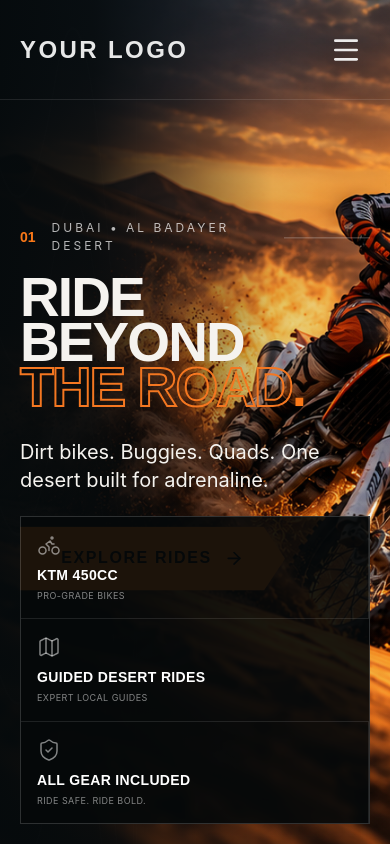
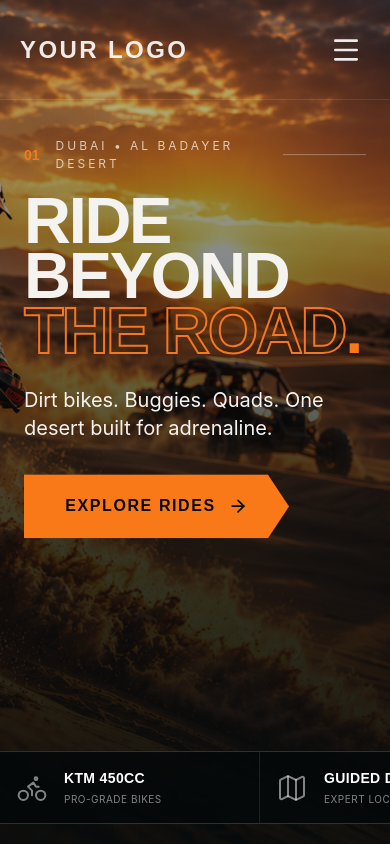
Before and after one commit to rameezwangde/Dirt-Bike, a React app: page / in a window 390 px wide. Shown: the top 844 px of the page. Built offline with nearby package versions, Linux system fonts and the light colour scheme; the HTML template or start-up script is replaced by a standard one.

Commit message:
feat: add Hero component and associated content and experience bar subcomponents

```diff
--- a/src/components/ExperienceBar.jsx
+++ b/src/components/ExperienceBar.jsx
@@ -8,37 +8,36 @@ const ExperienceBar = () => {
       initial={{ opacity: 0, y: 50 }}
       animate={{ opacity: 1, y: 0 }}
       transition={{ duration: 0.8, delay: 0.65, ease: "easeOut" }}
-      className="absolute z-30 left-[20px] right-[20px] lg:left-[40px] lg:right-[40px] bottom-[20px] lg:bottom-[25px] grid grid-cols-1 md:grid-cols-3 lg:grid-cols-[1fr_1.25fr_1.1fr] h-auto lg:h-[112px]"
+      className="absolute z-30 left-0 right-0 lg:left-[40px] lg:right-[40px] bottom-[20px] lg:bottom-[25px] flex overflow-x-auto md:grid md:grid-cols-3 lg:grid-cols-[1fr_1.25fr_1.1fr] h-auto lg:h-[112px] snap-x snap-mandatory hide-scrollbar border-y lg:border border-white/16"
       style={{
         background: 'rgba(5,8,9,0.90)',
-        border: '1px solid rgba(255,255,255,0.16)',
       }}
     >
 
       {/* SECTION 1 */}
-      <div className="flex flex-col lg:flex-row items-start lg:items-center p-4 lg:px-8 border-r border-b lg:border-b-0 border-white/10 group lg:h-full justify-center">
-        <Bike className="w-6 h-6 lg:w-8 lg:h-8 text-white/50 mb-2 lg:mb-0 lg:mr-5 group-hover:text-white transition-colors duration-300 stroke-[1.5]" />
+      <div className="flex-shrink-0 w-[260px] md:w-auto flex items-center lg:items-center p-4 lg:px-8 border-r border-white/10 group lg:h-full justify-start lg:justify-center snap-start">
+        <Bike className="w-8 h-8 text-white/50 mr-4 lg:mr-5 group-hover:text-white transition-colors duration-300 stroke-[1.5]" />
         <div className="flex flex-col">
           <span className="font-barlow font-bold text-white text-sm lg:text-lg tracking-wide uppercase">KTM 450CC</span>
-          <span className="font-inter text-[9px] lg:text-[11px] text-white/50 tracking-wider uppercase mt-1">Pro-Grade Bikes</span>
+          <span className="font-inter text-[10px] lg:text-[11px] text-white/50 tracking-wider uppercase mt-1">Pro-Grade Bikes</span>
         </div>
       </div>
 
       {/* SECTION 2 */}
-      <div className="flex flex-col lg:flex-row items-start lg:items-center p-4 lg:px-8 lg:border-r border-b lg:border-b-0 border-white/10 group lg:h-full justify-center">
-        <Map className="w-6 h-6 lg:w-8 lg:h-8 text-white/50 mb-2 lg:mb-0 lg:mr-5 group-hover:text-white transition-colors duration-300 stroke-[1.5]" />
+      <div className="flex-shrink-0 w-[280px] md:w-auto flex items-center lg:items-center p-4 lg:px-8 lg:border-r border-r md:border-b-0 border-white/10 group lg:h-full justify-start lg:justify-center snap-start">
+        <Map className="w-8 h-8 text-white/50 mr-4 lg:mr-5 group-hover:text-white transition-colors duration-300 stroke-[1.5]" />
         <div className="flex flex-col">
           <span className="font-barlow font-bold text-white text-sm lg:text-lg tracking-wide uppercase">Guided Desert Rides</span>
-          <span className="font-inter text-[9px] lg:text-[11px] text-white/50 tracking-wider uppercase mt-1">Expert Local Guides</span>
+          <span className="font-inter text-[10px] lg:text-[11px] text-white/50 tracking-wider uppercase mt-1">Expert Local Guides</span>
         </div>
       </div>
 
       {/* SECTION 3 */}
-      <div className="flex flex-col lg:flex-row items-start lg:items-center p-4 lg:px-8 border-r border-white/10 group lg:h-full justify-center">
-        <ShieldCheck className="w-6 h-6 lg:w-8 lg:h-8 text-white/50 mb-2 lg:mb-0 lg:mr-5 group-hover:text-white transition-colors duration-300 stroke-[1.5]" />
+      <div className="flex-shrink-0 w-[260px] md:w-auto flex items-center lg:items-center p-4 lg:px-8 border-r md:border-r-0 border-white/10 group lg:h-full justify-start lg:justify-center snap-start">
+        <ShieldCheck className="w-8 h-8 text-white/50 mr-4 lg:mr-5 group-hover:text-white transition-colors duration-300 stroke-[1.5]" />
         <div className="flex flex-col">
           <span className="font-barlow font-bold text-white text-sm lg:text-lg tracking-wide uppercase">All Gear Included</span>
-          <span className="font-inter text-[9px] lg:text-[11px] text-white/50 tracking-wider uppercase mt-1">Ride Safe. Ride Bold.</span>
+          <span className="font-inter text-[10px] lg:text-[11px] text-white/50 tracking-wider uppercase mt-1">Ride Safe. Ride Bold.</span>
         </div>
       </div>
     </motion.div>
--- a/src/components/Hero.jsx
+++ b/src/components/Hero.jsx
@@ -15,19 +15,24 @@ const Hero = () => {
       {/* Background Image (z-index: 0) */}
       <motion.img
         src={bgImage}
-        className="absolute inset-0 w-full h-full object-cover z-0"
+        className="absolute inset-0 w-full h-full object-cover z-0 object-right md:object-center"
         style={{
-          y: backgroundY,
-          objectPosition: 'center center'
+          y: backgroundY
         }}
         alt="Desert Dirt Bike"
       />
 
       {/* Dark overlay primarily on the LEFT side (z-index: 1) */}
       <div
-        className="absolute inset-0 pointer-events-none z-[1]"
+        className="absolute inset-0 pointer-events-none z-[1] hidden md:block"
         style={{
           background: 'linear-gradient(90deg, rgba(5,10,12,0.97) 0%, rgba(5,10,12,0.88) 24%, rgba(5,10,12,0.52) 45%, rgba(5,10,12,0.10) 70%, rgba(5,10,12,0.03) 100%)'
+        }}
+      />
+      <div
+        className="absolute inset-0 pointer-events-none z-[1] md:hidden"
+        style={{
+          background: 'linear-gradient(to top, rgba(5,10,12,0.95) 0%, rgba(5,10,12,0.8) 35%, rgba(5,10,12,0.2) 100%)'
         }}
       />
 
--- a/src/components/HeroContent.jsx
+++ b/src/components/HeroContent.jsx
@@ -5,10 +5,10 @@ import { Play, ArrowRight } from 'lucide-react';
 const HeroContent = () => {
   return (
     <div
-      className="absolute z-20 pointer-events-auto w-full max-w-[760px] px-[20px] lg:px-0"
+      className="absolute z-20 pointer-events-auto w-full max-w-[760px] px-[24px] lg:px-0"
       style={{
         left: '0',
-        top: '48%',
+        top: '40%',
         transform: 'translateY(-50%)',
       }}
     >
@@ -30,13 +30,7 @@ const HeroContent = () => {
 
       {/* Headline */}
       <div
-        className="font-barlow font-black uppercase flex flex-col"
-        style={{
-          fontSize: 'clamp(55px, 12vw, 125px)',
-          lineHeight: 0.82,
-          letterSpacing: '-0.035em',
-          width: '100%'
-        }}
+        className="font-barlow font-black uppercase flex flex-col text-[65px] md:text-[clamp(55px,12vw,125px)] leading-[0.85] md:leading-[0.82] tracking-[-0.035em] w-full"
       >
         <motion.div
           initial={{ opacity: 0, y: 40 }}
```
